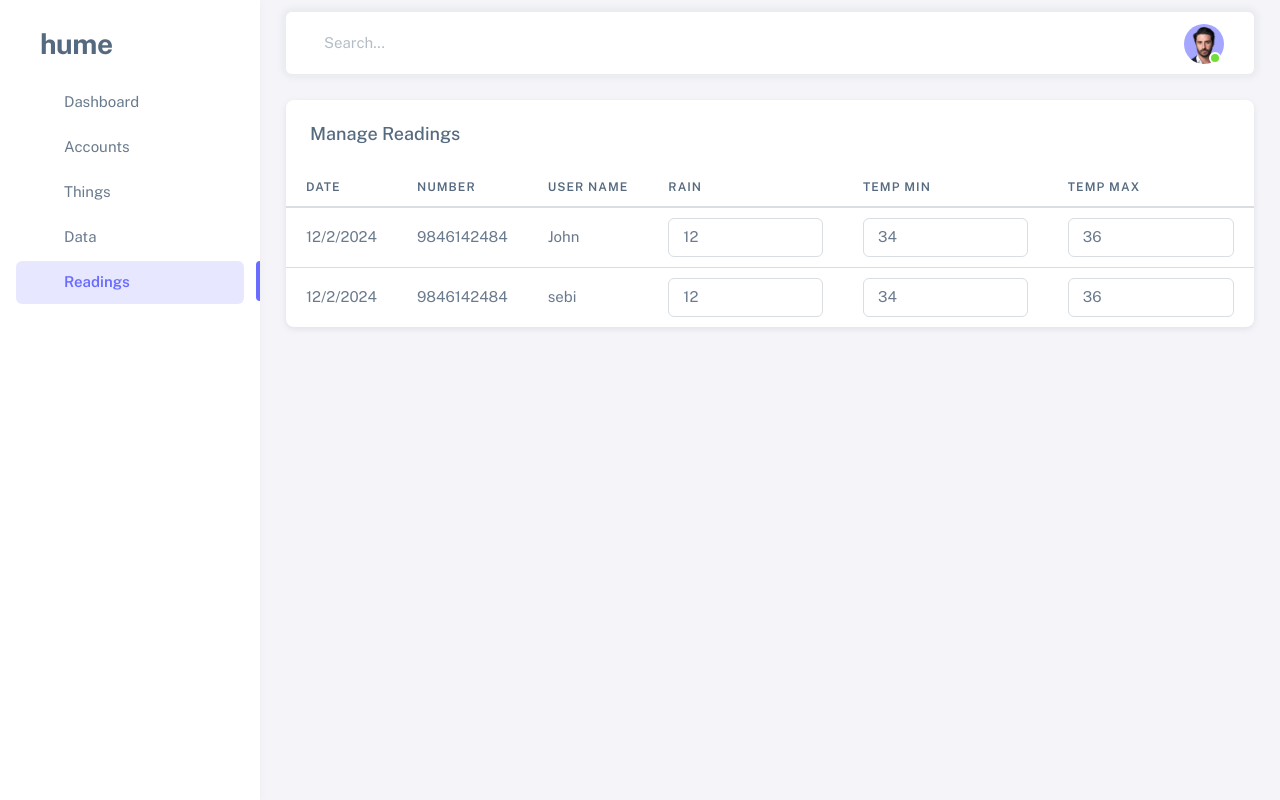
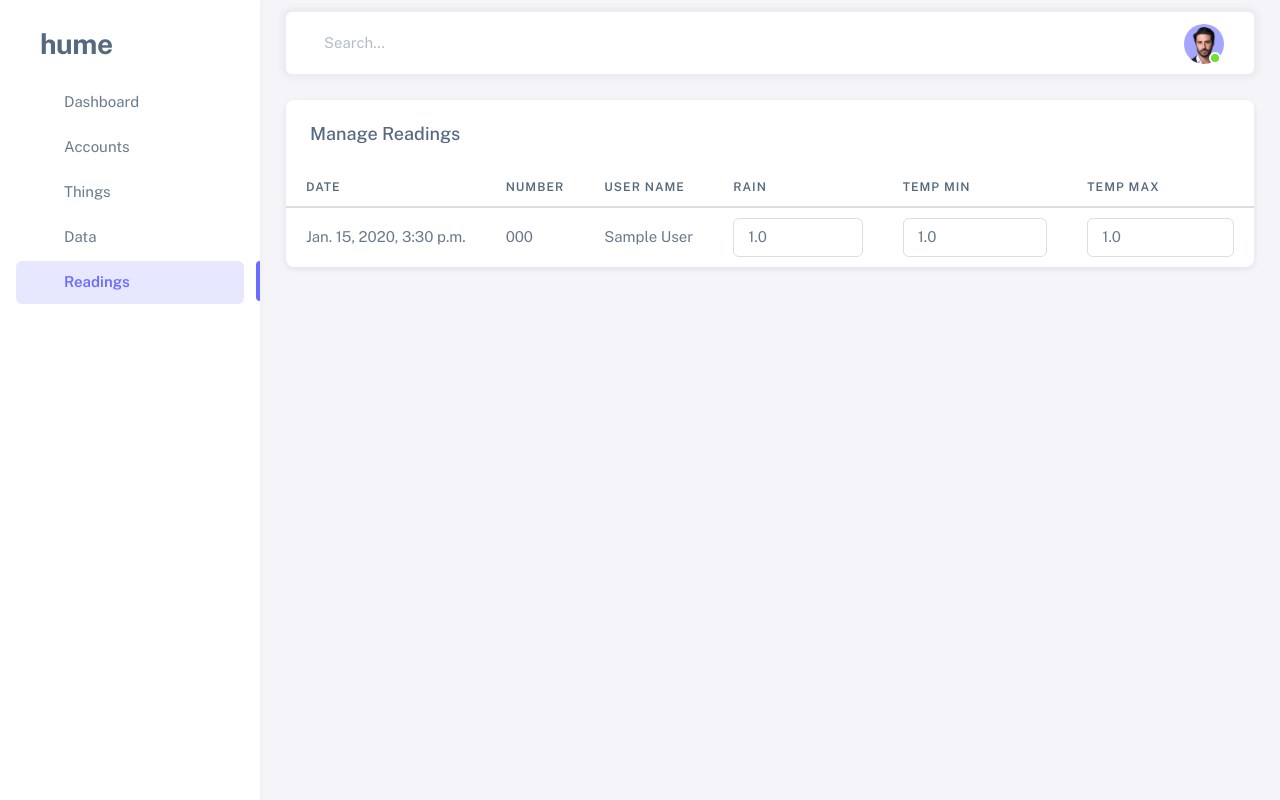
Before and after one commit to Rashicom/Hume, a Django app: page /administration/readings in a window 1280 px wide. Run offline with Django 5.2, Linux system fonts and the light colour scheme; tables that the repository leaves empty hold one stand-in row (values such as "Sample post"); some libraries are stand-ins or nearby versions.

Commit message:
feat(reading list)

```diff
--- a/Hume/administration/views.py
+++ b/Hume/administration/views.py
@@ -7,14 +7,16 @@ from django.contrib.gis.geos import Polygon, GEOSGeometry, MultiPolygon
 from django.db import transaction
 from django.core.serializers import serialize
 from authorization.models import Account
-from things.models import Things
+from things.models import Things, ThingsReadings
 from django.contrib.gis.geos import Point
+from django.contrib.auth.mixins import LoginRequiredMixin
 
 
-class AdminDash(View):
+class AdminDash(View, LoginRequiredMixin):
     """
     Admin Index View
     """
+    login_url = 'admin_login'
     def get(self, request):
         return render(request, 'admin_index.html')
 
@@ -103,9 +105,8 @@ class DataManagement(View):
 class ReadingsManagement(View):
 
     def get(self, request):
-        return render(request, 'admin_readings.html')
-
-
+        readings = ThingsReadings.objects.all()
+        return render(request, 'admin_readings.html', {"readings":readings})
 
 
 class AdminMapListingView(View):
--- a/Hume/authorization/views.py
+++ b/Hume/authorization/views.py
@@ -156,7 +156,7 @@ class AdminLogin(View):
                 return render(request, 'admin_login.html', {"form": login_form, "error":"Permission blocked"})
             if user is not None:
                 login(request, user)
-                return redirect("profile")
+                return redirect("admin-dashboard")
             else:
                 return render(request, 'admin_login.html', {"form": login_form, "error":"Invalid mobile_number or password"})
         return render(request, 'admin_login.html', {"form": login_form})
--- a/Hume/templates/admin_readings.html
+++ b/Hume/templates/admin_readings.html
@@ -22,34 +22,23 @@
               </tr>
             </thead>
             <tbody class="table-border-bottom-0">
+              {% for reading in readings %}
                 <tr>
-                <td>12/2/2024</td>
-                <td>9846142484</td>
-                <td>John</td>
+                  <td>{{reading.created_at}}</td>
+                  <td>{{reading.thing.collector.mobile_number}}</td>
+                  <td>{{reading.thing.collector.name}}</td>
                   <td>
-                    <input class="form-control" type="number" id="rain" name="rain" value="12" placeholder="Rain"/>
+                      <input class="form-control" type="number" id="rain" name="rain" value="{{reading.rain_reading}}" placeholder="Rain"/>
                   </td>
                   <td>
-                    <input class="form-control" type="number" id="mintemp" name="min_temp" value="34" placeholder="Minimum temp"/>
+                      <input class="form-control" type="number" id="mintemp" name="min_temp" value="{{reading.temp_reading_min}}" placeholder="Minimum temp"/>
                   </td>
                   <td>
-                    <input class="form-control" type="number" id="maxtemp" name="max_temp" value="36" placeholder="Maximum temp"/>
+                      <input class="form-control" type="number" id="maxtemp" name="max_temp" value="{{reading.temp_reading_max}}" placeholder="Maximum temp"/>
                   </td>
                 </tr>
-              <tr>
-                <td>12/2/2024</td>
-                <td>9846142484</td>
-                <td>sebi</td>
-                <td>
-                    <input class="form-control" type="number" id="rain" name="rain" value="12" placeholder="Rain"/>
-                </td>
-                <td>
-                    <input class="form-control" type="number" id="mintemp" name="min_temp" value="34" placeholder="Minimum temp"/>
-                </td>
-                <td>
-                    <input class="form-control" type="number" id="maxtemp" name="max_temp" value="36" placeholder="Maximum temp"/>
-                </td>
-              </tr>
+              {% endfor %}
+
             </tbody>
           </table>
         </div>
--- a/Hume/things/admin.py
+++ b/Hume/things/admin.py
@@ -37,4 +37,4 @@ class ThingsAdmin(admin.ModelAdmin):
 
 @admin.register(ThingsReadings)
 class ThingsReadingsAdmin(admin.ModelAdmin):
-    list_display = ('thing', 'reading_from', 'reading_till', 'rain_reading', 'temp_reading', 'created_at', 'updated_at')
+    list_display = ('thing', 'reading_from', 'reading_till', 'rain_reading', 'created_at', 'updated_at')
--- a/Hume/things/forms.py
+++ b/Hume/things/forms.py
@@ -5,14 +5,14 @@ from .models import ThingsReadings
 class ReadingsForm(forms.ModelForm):
     class Meta:
         model = ThingsReadings
-        fields = ["thing","reading_from", "reading_till","rain_reading", "temp_reading"]
+        fields = ["thing","reading_from", "reading_till","rain_reading", "temp_reading_min"]
     def clean_rain_reading(self):
         rain_reading = self.cleaned_data.get("rain_reading")
         if rain_reading < 0:
             raise forms.ValidationError("Rain reading cannot be negative.")
         return rain_reading
-    def clean_temp_reading(self):
-        temp_reading = self.cleaned_data.get("temp_reading")
+    def clean_temp_reading_min(self):
+        temp_reading = self.cleaned_data.get("temp_reading_min")
         if temp_reading < 0 or temp_reading > 60:
             raise forms.ValidationError("Unexpected temperature reading")
         return temp_reading
--- a/Hume/things/models.py
+++ b/Hume/things/models.py
@@ -84,7 +84,8 @@ class ThingsReadings(BaseModel):
     reading_from = models.DateTimeField()
     reading_till = models.DateTimeField()
     rain_reading = models.FloatField(blank=True, null=True)
-    temp_reading = models.FloatField(blank=True, null=True)
+    temp_reading_min = models.FloatField(blank=True, null=True)
+    temp_reading_max = models.FloatField(blank=True, null=True)
     soil_temp_reading = models.FloatField(blank=True, null=True)
     soil_humidity_reading= models.FloatField(blank=True, null=True)
 
```
Also changed, not shown: Hume/authorization/urls.py (line endings or trailing spaces), Hume/things/migrations/0008_rename_temp_reading_thingsreadings_temp_reading_max_and_more.py (added), 3 other files. Lines whose indentation alone changed are shown as unchanged.
